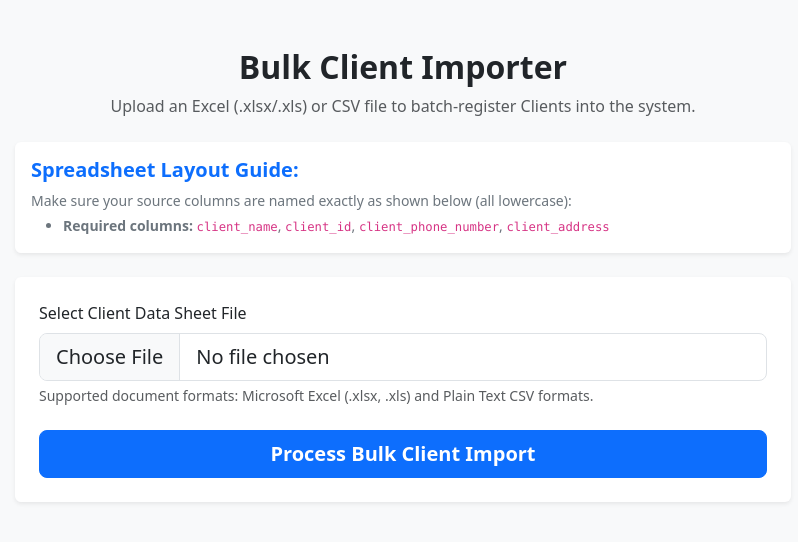
After one commit to bharath7418/Billing, a Flask app: page /upload_clients in a window 1280 px wide. The commit adds this page. Shown: the top 542 px of the page, without its empty margins (237-1035 px from the left). Run offline with Flask 3, Linux system fonts and the light colour scheme; some libraries are stand-ins or nearby versions.

Commit message:
customer search 20

```diff
--- a/app.py
+++ b/app.py
@@ -68,6 +68,10 @@ class Customer(db.Model) :
     customer_id = db.Column(db.String(100))
     customer_phone_number = db.Column(db.String(10))
     customer_address = db.Column(db.String(200))
+    __tablename__ = 'customer'
+
+
+
 
 class Billing(db.Model) :
     id = db.Column(db.Integer,primary_key=True)
@@ -152,39 +156,58 @@ def new_product():
 
     return render_template('new_product.html')
 
+
+@app.route('/search_contact/<customer_no>', methods=['GET'])
+@login_required
+def search_contact(customer_no):
+    customer = Customer.query.filter_by(customer_phone_number=customer_no).first()
+    if not customer:
+        return jsonify({"success": False, "message": "Customer not found"}), 404
+
+    return jsonify({
+        "success": True,
+        "customer_name": customer.customer_name,
+        "customer_address": customer.customer_address
+    })
+
 @app.route('/new_billing', methods=['GET', 'POST'])
 @login_required
 def new_billing():
     bill = Billing.query.all()
     selled_products = SelledProduct.query.order_by(SelledProduct.scanned_at.desc()).all()
     products = Product.query.filter_by(status='scanned').all()
+
     if request.method == 'POST':
+        # Extract values from form submission
         customer_no = request.form.get('customer_no')
         customer_name = request.form.get('customer_name')
-        product_id = request.form.get('product_id')
-        product_name = request.form.get('product_name')
-        product_amount = request.form.get('product_amount')
-        product_quantity = request.form.get('product_quantity')
-        billing_amount = request.form.get('billing_amount')
-        total_quantity = request.form.get('total_quantity')
+        customer_address = request.form.get('customer_address')
 
         billing = Billing(
             customer_no=customer_no,
             customer_name=customer_name,
-            product_id=product_id,
-            product_name=product_name,
-            product_amount=product_amount,
-            product_quantity=product_quantity,
-            billing_amount=billing_amount,
-            total_quantity=total_quantity
+            customer_address=customer_address
         )
         db.session.add(billing)
         db.session.commit()
         flash('Billing added successfully', 'success')
         return redirect(url_for('new_billing'))
-    return render_template('new_billing.html', bill=bill, selled_products=selled_products, products=products)
 
+    return render_template(
+        'new_billing.html',
+        bill=bill,
+        selled_products=selled_products,
+        products=products,
+        customer_no='',
+        customer_name='',
+        customer_address=''
+    )
 
+@app.route('/customer_page')
+@login_required
+def customer_page():
+    customers = Customer.query.all()
+    return render_template('customer_page.html', customers=customers)
 
 @app.route('/verify_id', methods=['POST'])
 def verify_id():
@@ -220,23 +243,6 @@ def verify_id():
     flash(f"Product ID {product.id} verified and marked as scanned!", "success")
     return redirect(url_for('new_billing'))
 
-@app.route('/search_contact', methods=['GET', 'POST'])
-def search_contact():
-    if request.method == 'POST':
-        customer_no = request.form.get('customer_no')
-        if not customer_no:
-            flash("Please enter a Customer Number to search.", "warning")
-            return redirect(url_for('search_contact'))
-
-        customer = Customer.query.filter_by(customer_no=customer_no).first()
-        if not customer:
-            flash(f"No customer found with Number: {customer_no}", "error")
-            return redirect(url_for('search_contact'))
-
-        return render_template('customer_details.html', customer=customer)
-
-    return redirect(url_for('new_billing'))  # Redirect to billing page if accessed via GET
-
 # ==============================
 # Bulk Upload Route
 # ==============================
@@ -264,8 +270,8 @@ def upload_products():
             file_ext = file.filename.rsplit('.', 1)[1].lower()
 
             try:
-                # Force specific columns to be read as strings to preserve formatting
-                string_columns = ['product_name', 'product_id', 'product_selling_amount', 'product_raw_amount', 'product_percentage', 'discount', 'product_location', 'product_entry_date', 'product_exit_date']
+                # Force identifier and names to remain string type to prevent truncation
+                string_columns = ['product_name', 'product_id', 'product_location']
                 converters = {col: str for col in string_columns}
 
                 # Parse based on file type
@@ -281,17 +287,36 @@ def upload_products():
                 products_to_add = []
                 duplicate_errors = []
 
+                # Helper function to convert dynamic row text into datetime or None
+                def parse_date(val):
+                    if not val or str(val).strip().lower() in ['nil', 'none', 'null', '']:
+                        return None
+                    try:
+                        # Handles typical pandas string conversions
+                        return datetime.strptime(str(val).strip(), "%Y-%m-%d %H:%M:%S")
+                    except ValueError:
+                        try:
+                            # Fallback for shorthand dates "YYYY-MM-DD"
+                            return datetime.strptime(str(val).strip(), "%Y-%m-%d")
+                        except ValueError:
+                            return None
+
                 # Iterate rows and extract data
                 for index, row in df.iterrows():
                     product_name_val = str(row.get('product_name', '')).strip() if row.get('product_name') else None
                     product_id_val = str(row.get('product_id', '')).strip() if row.get('product_id') else None
+
+                    # Numeric conversions (handle potential string or NaN states gracefully)
                     product_selling_amount_val = row.get('product_selling_amount')
                     product_raw_amount_val = row.get('product_raw_amount')
-                    product_percentage_val = row.get('product_percentage')
+                    product_percentage_val = None if str(row.get('product_percentage')).strip().lower() == 'nil' else row.get('product_percentage')
                     discount_val = row.get('discount')
                     product_location_val = str(row.get('product_location', '')).strip() if row.get('product_location') else None
-                    product_entry_date_val = row.get('product_entry_date')
-                    product_exit_date_val = row.get('product_exit_date')
+
+                    # Safely handle the Date Conversions
+                    product_entry_date_val = parse_date(row.get('product_entry_date'))
+                    product_exit_date_val = parse_date(row.get('product_exit_date'))
+
                     # Validate required constraints
                     if not product_name_val or not product_id_val:
                         continue # Skip bad/empty rows
@@ -315,15 +340,7 @@ def upload_products():
                     )
                     products_to_add.append(product)
 
-                # Commit valid rows dynamically
-                if products_to_add:
-                    db.session.bulk_save_objects(products_to_add)
-                    db.session.commit()
-                    flash(f'Successfully imported {len(products_to_add)} Product records!', 'success')
-
-                    products_to_add.append(product)
-
-                # Commit valid rows dynamically
+                # Commit valid rows dynamically (Removed the duplicated block)
                 if products_to_add:
                     db.session.bulk_save_objects(products_to_add)
                     db.session.commit()
@@ -346,7 +363,96 @@ def upload_products():
 
     return render_template('products_bulk_import.html')
 
+@app.route('/upload_clients', methods=['GET', 'POST'])
+def upload_clients():
+    if request.method == 'POST':
+        if 'file' not in request.files:
+            flash('No file part in the request.', 'danger')
+            return redirect(request.url)
 
+        file = request.files['file']
+
+        if file.filename == '':
+            flash('No file selected. Please choose a file.', 'danger')
+            return redirect(request.url)
+
+        if file and allowed_file(file.filename):
+            file_ext = file.filename.rsplit('.', 1)[1].lower()
+
+            try:
+                # Force specific columns to be read as strings to preserve formatting
+                string_columns = ['client_name', 'client_id', 'client_phone_number', 'client_address']
+                converters = {col: str for col in string_columns}
+
+                # Parse based on file type
+                if file_ext == 'csv':
+                    df = pd.read_csv(file, converters=converters)
+                else:
+                    df = pd.read_excel(file, converters=converters)
+
+                # Clean header spacing
+                df.columns = df.columns.str.strip()
+                df = df.where(pd.notnull(df), None)
+
+                clients_to_add = []
+                duplicate_errors = []
+                seen_in_file = set()  # Tracks IDs within the file to prevent internal duplicates
+
+                # Iterate rows and extract data
+                for index, row in df.iterrows():
+                    # 1. Get raw string values from the spreadsheet columns
+                    client_name_val = str(row.get('client_name', '')).strip() if row.get('client_name') else None
+                    client_id_val = str(row.get('client_id', '')).strip() if row.get('client_id') else None
+                    client_phone_number_val = str(row.get('client_phone_number', '')).strip() if row.get('client_phone_number') else None
+                    client_address_val = str(row.get('client_address', '')).strip() if row.get('client_address') else None
+
+                    # Validate required fields
+                    if not client_name_val or not client_id_val:
+                        continue # Skip bad/empty rows
+
+                    # Check for duplicates within the uploaded file itself
+                    if client_id_val in seen_in_file:
+                        duplicate_errors.append(f"Row {index + 2}: Client ID '{client_id_val}' is duplicated inside the file. Skipped.")
+                        continue
+                    seen_in_file.add(client_id_val)
+
+                    # 2. Check database using your model's real property name: 'customer_id'
+                    existing = Customer.query.filter_by(customer_id=client_id_val).first()
+                    if existing:
+                        duplicate_errors.append(f"Row {index + 2}: Client ID '{client_id_val}' already exists in the system. Skipped.")
+                        continue
+
+                    # 3. Map sheet values to your exact model keywords
+                    client = Customer(
+                        customer_name=client_name_val,
+                        customer_id=client_id_val,
+                        customer_phone_number=client_phone_number_val,
+                        customer_address=client_address_val
+                    )
+                    clients_to_add.append(client)
+
+                # Commit valid rows cleanly exactly once
+                if clients_to_add:
+                    db.session.bulk_save_objects(clients_to_add)
+                    db.session.commit()
+                    flash(f'Successfully imported {len(clients_to_add)} Client records!', 'success')
+
+                if duplicate_errors:
+                    for err in duplicate_errors:
+                        flash(err, 'warning')
+
+                return redirect(url_for('shop_dashboard'))
+
+            except Exception as e:
+                db.session.rollback()
+                flash(f"Error parsing file: {str(e)}", 'danger')
+                return redirect(request.url)
+
+        else:
+            flash('Invalid format! Please use a valid .csv, .xlsx, or .xls file.', 'danger')
+            return redirect(request.url)
+
+    return render_template('clients_bulk_import.html')
 
 
 @app.route('/logout')
--- /dev/null
+++ b/templates/clients_bulk_import.html
@@ -0,0 +1,56 @@
+<!DOCTYPE html>
+<html lang="en">
+<head>
+    <meta charset="UTF-8">
+    <meta name="viewport" content="width=device-width, initial-scale=1.0">
+    <title>Bulk Client Upload Dashboard</title>
+    <link rel="stylesheet" href="https://cdn.jsdelivr.net/npm/bootstrap@5.3.0/dist/css/bootstrap.min.css">
+</head>
+<body class="bg-light">
+
+    <div class="container mt-5" style="max-width: 800px;">
+        <div class="text-center mb-4">
+            <h2 class="fw-bold text-dark">Bulk Client Importer</h2>
+            <p class="text-muted">Upload an Excel (.xlsx/.xls) or CSV file to batch-register Clients into the system.</p>
+        </div>
+
+        {% with messages = get_flashed_messages(with_categories=true) %}
+          {% if messages %}
+            <div class="mb-4">
+                {% for category, message in messages %}
+                  <div class="alert alert-{{ category }} alert-dismissible fade show" role="alert">
+                      {{ message }}
+                      <button type="button" class="btn-close" data-bs-dismiss="alert" aria-label="Close"></button>
+                  </div>
+                {% endfor %}
+            </div>
+          {% endif %}
+        {% endwith %}
+
+        <div class="card mb-4 border-0 shadow-sm">
+            <div class="card-body">
+                <h5 class="card-title fw-semibold text-primary">Spreadsheet Layout Guide:</h5>
+                <p class="text-secondary small mb-1">Make sure your source columns are named exactly as shown below (all lowercase):</p>
+                <ul class="card-text text-secondary small">
+                    <li><strong>Required columns:</strong> <code>client_name</code>, <code>client_id</code>, <code>client_phone_number</code>, <code>client_address</code></li>
+                </ul>
+            </div>
+        </div>
+
+        <div class="card border-0 shadow-sm p-4">
+            <form action="/upload_clients" method="POST" enctype="multipart/form-data">
+                <div class="mb-4">
+                    <label for="file" class="form-label fw-medium text-dark">Select Client Data Sheet File</label>
+                    <input class="form-control form-control-lg" type="file" id="file" name="file" accept=".csv, .xlsx, .xls" required>
+                    <div class="form-text">Supported document formats: Microsoft Excel (.xlsx, .xls) and Plain Text CSV formats.</div>
+                </div>
+                <div class="d-grid">
+                    <button type="submit" class="btn btn-primary btn-lg fw-semibold">Process Bulk Client Import</button>
+                </div>
+            </form>
+        </div>
+    </div>
+
+    <script src="https://cdn.jsdelivr.net/npm/bootstrap@5.3.0/dist/js/bootstrap.bundle.min.js"></script>
+</body>
+</html>
--- a/templates/customer_details.html
+++ b/templates/customer_page.html
@@ -8,8 +8,9 @@
 <body>
     {% for customer in customers %}
         <h2>Customer Details</h2>
+        <p><strong>Customer ID:</strong> {{ customer.id }}</p>
         <p><strong>Customer Name:</strong> {{ customer.customer_name }}</p>
-        <p><strong>Customer Number:</strong> {{ customer.customer_no }}</p>
+        <p><strong>Customer Number:</strong> {{ customer.customer_phone_number }}</p>
         <p><strong>Customer Address:</strong> {{ customer.customer_address }}</p>
     {% endfor %}
 </body>
--- a/templates/shop_dashboard.html
+++ b/templates/shop_dashboard.html
@@ -9,6 +9,12 @@
     <h1>Welcome to the Billing System</h1>
     <p>Please <a href="/new_product">add a new product</a> to the billing system.</p>
     <a href="/upload_products">Bulk Import Products</a>
+
+    <a href="/upload_clients">Bulk Import Clients</a>
+
+    <a href="/customer_page">View Customer Page</a>
+
+
     <p>Please <a href="/new_billing">add a new billing</a> to the billing system.</p>
 
 </body>
--- a/templates/welcome.html
+++ b/templates/welcome.html
@@ -9,5 +9,9 @@
     <h1>Welcome to the Billing System</h1>
     <p>Please <a href="/shop_login">login</a> to access the billing system.</p>
 
+    <a href="/customer"></a>
+
+
+
 </body>
 </html>
```
Also changed, not shown: templates/new_billing.html (+101 -158 lines), instance/database.db.
